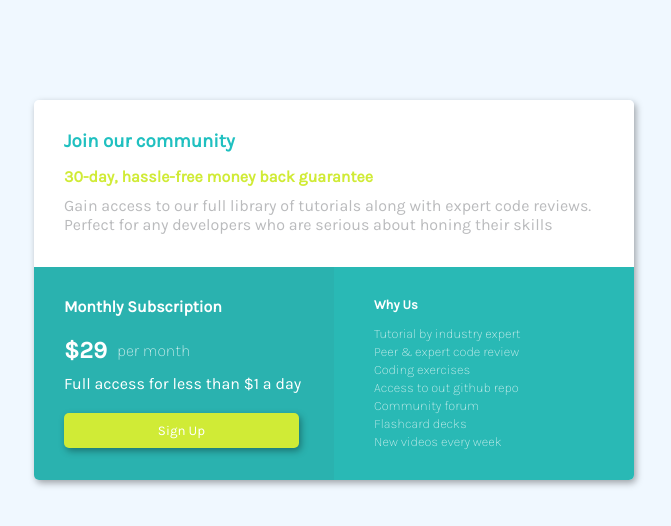
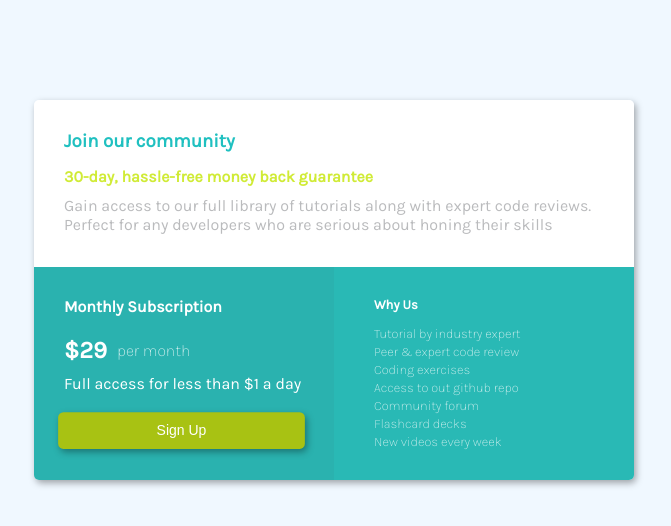
Before and after one commit to Emjay6229/SIngle_Price-Card, a plain HTML site: page index.html in a window 1280 px wide. In both pictures the pointer is over the button "Sign Up". Shown: the whole page, without its empty margins (306-977 px from the left). Drawn offline with Linux system fonts and the light colour scheme.

```diff
--- a/style.css
+++ b/style.css
@@ -123,7 +123,13 @@ button {
     padding-top: 10px;
     padding-bottom: 25px;
     box-shadow: 2px 3px 7px 0px #00000059;
-    font-family: inherit;
+    outline: none;
+}
+
+button:hover {
+    cursor: pointer;
+    background-color: #a8c213;
+    transform: scale(1.05);
 }
 
 .right-box > #why-us {
```
